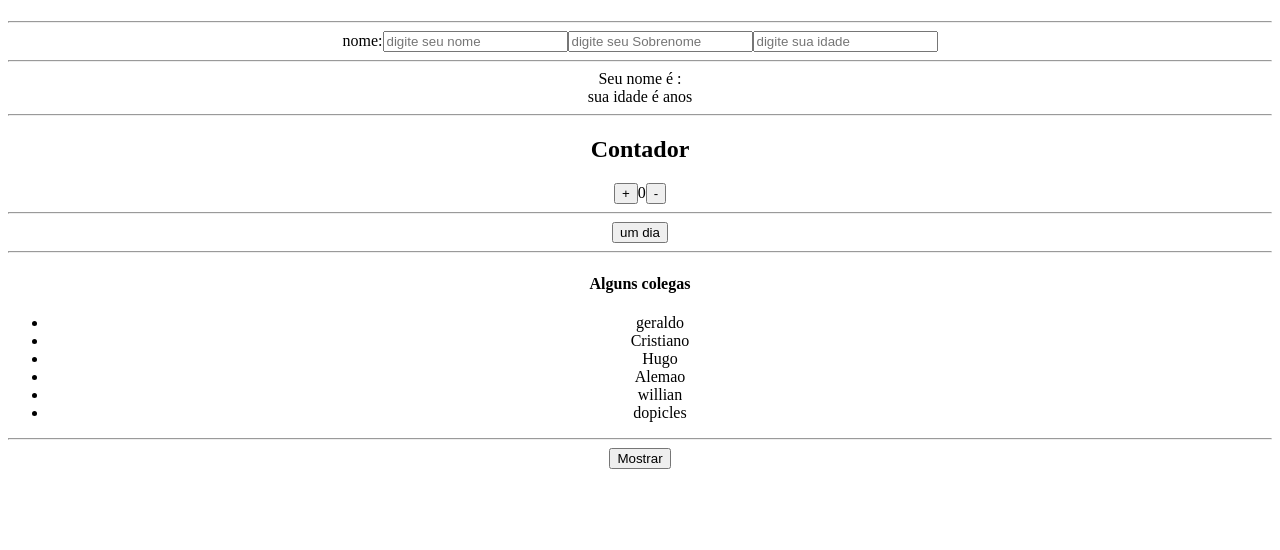
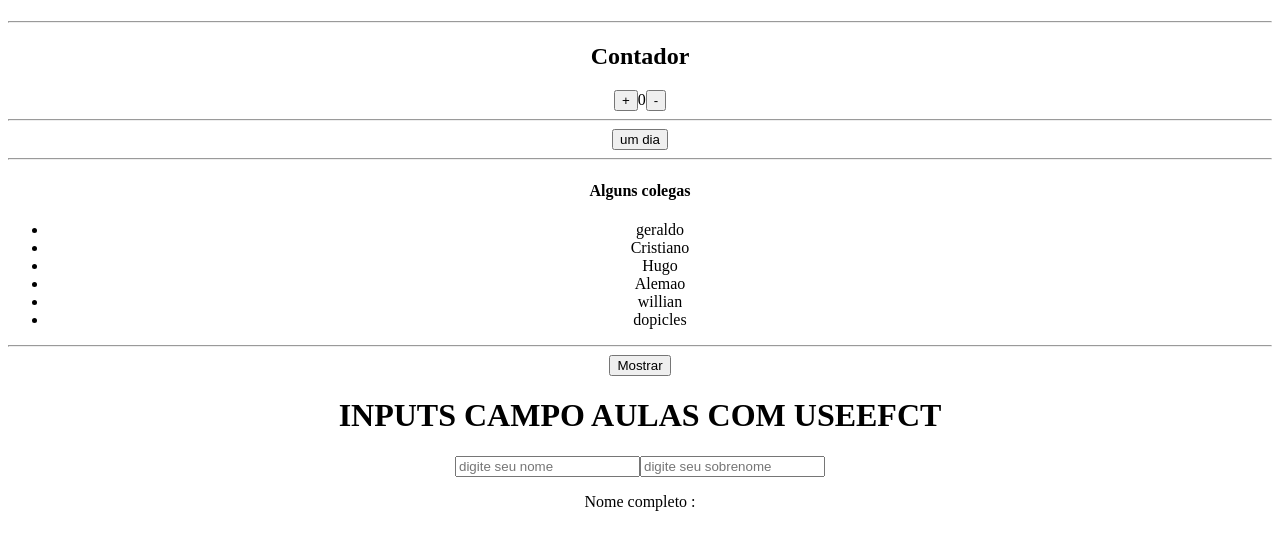
Before and after one commit to KAUANPEREIRA/react-b7, a React (Create React App) app: page / in a window 1280 px wide. Shown: the top 550 px of the page. Built offline with nearby package versions, Linux system fonts and the light colour scheme.

Commit message:
Update App.tsx

```diff
--- a/src/App.tsx
+++ b/src/App.tsx
@@ -1,4 +1,4 @@
-import React from 'react';
+import React, { ChangeEvent, useEffect } from 'react';
 import Header from './components/Header/Header';
 import { Photo } from './components/Photo/Photo';
 import { Botao } from './components/Botao/Botao';
@@ -9,29 +9,17 @@ import './App.css';
 function App() {
   const [show,setShow]=useState(false)
 
-  const [name, setName] = useState('')
-  const [lastName,setLastName]= useState('')
-  const [age,setAge] = useState('')
 
-  const handleName =(e:React.ChangeEvent<HTMLInputElement>)=>{
-    setName(e.target.value)
+  {/*componente nome aula ciclo de vida */}
+  const [nome,setNome] = useState<string>('')
+  const [sobrenome,setSobrenome]  = useState<string>('')
+  const [nomeCompleto,setNomeCompleto] = useState<string>('')
 
+  {/* contador */}
+  const [n, setN] = useState(0)
+  const soma =()=>{
+    setN(n+1)
   }
-
-  const handleLastName =(e:React.ChangeEvent<HTMLInputElement>)=>{
-    setLastName(e.target.value)
-  }
-
-  const handleAge =(e:React.ChangeEvent<HTMLInputElement>)=>{
-    setAge(e.target.value)
-  }
-
-  const [n, setN] = useState(0)
-
-  const soma =()=>{
-    setN(n+2)
-  }
-
   const subtrair =()=>{
     if(n>0){
       setN(n-1)
@@ -47,7 +35,7 @@ let amigos =[
   'dopicles'
 ]
 
-  const n1 = 5
+ const n1 = 5
 
 const handleView =()=>{
  if(show){
@@ -56,20 +44,24 @@ const handleView =()=>{
   setShow(true)
  }
 }
+
+const handleNome =(e:ChangeEvent<HTMLInputElement>)=>{
+  setNome(e.target.value)
+}
+
+const handleSobrenome =(e:ChangeEvent<HTMLInputElement>)=>{
+  setSobrenome(e.target.value)
+}
+
+useEffect(()=>{
+ setNomeCompleto(`${nome} ${sobrenome}`)
+},[nome,sobrenome])
+
+console.log('MEU NOME',nome)
   return (
     <div className="App">
       <Header/>
-      nome:
-      <input type="text" value={name } onChange={handleName} placeholder="digite seu nome"/>
-      <input type="text" value={ lastName } onChange={handleLastName} placeholder="digite seu Sobrenome"/>
-      <input type="text" value={ age } onChange={handleAge} placeholder="digite sua idade"/>
-      <hr></hr>
-      Seu nome é : {name } <br></br>
-      { lastName }
-         sua idade é { age} anos
-      <hr></hr>
       <h2>Contador</h2>
-
       <button onClick={soma}>+</button>
             {n}
       <button onClick={subtrair}>-</button>
@@ -84,10 +76,11 @@ const handleView =()=>{
       </ul>
       <hr></hr>
       <button onClick={handleView}>Mostrar</button>
-
       {show===true?<div>bla bla bla</div>:''}
-
-
+      <h1>INPUTS CAMPO AULAS COM USEEFCT</h1>
+      <input type="text" placeholder='digite seu nome' value={nome} onChange={handleNome}/>
+      <input type="text" placeholder='digite seu sobrenome' value={sobrenome} onChange={handleSobrenome}/>
+      <p>Nome completo :{nomeCompleto?nomeCompleto:''}</p>
     </div>
   );
 }
```
